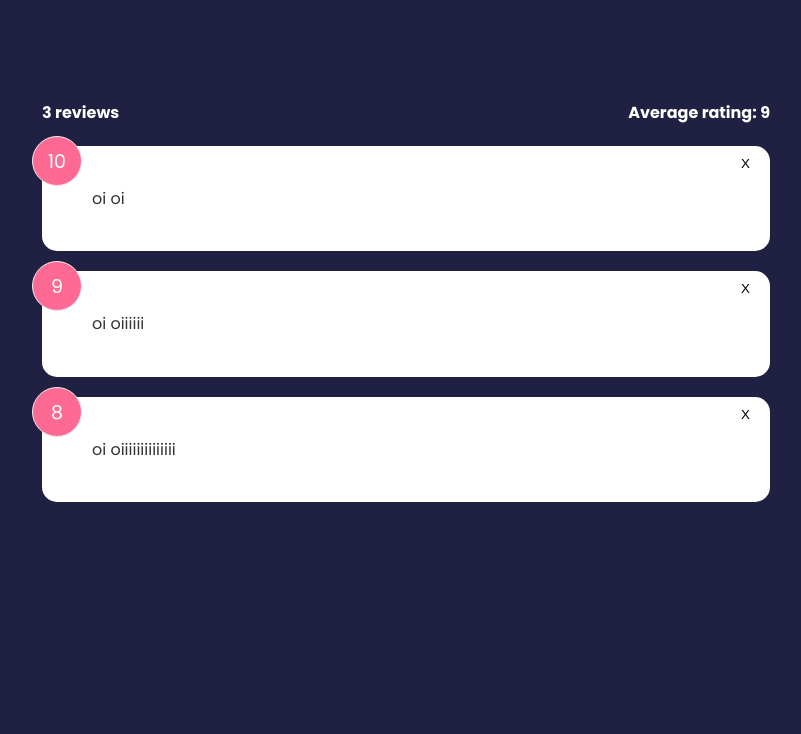
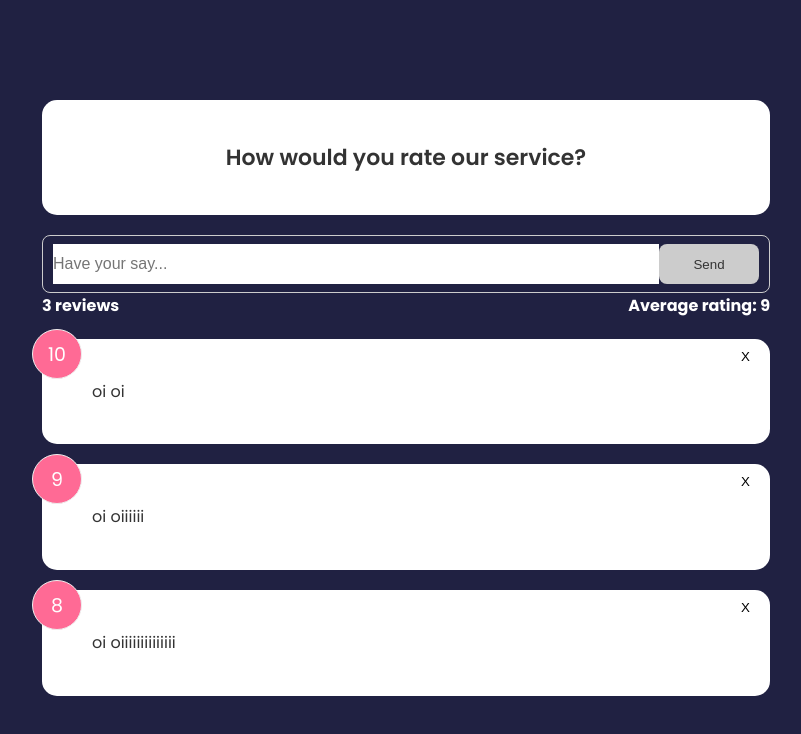
Before and after one commit to jonnyabrams/svelte-feedback-app, a Svelte app: page / in a window 1280 px wide. Shown: the top 734 px of the page, without its empty margins (234-1035 px from the left). Built offline with nearby package versions, Linux system fonts and the light colour scheme.

Commit message:
feat: create form with button

```diff
--- a/src/App.svelte
+++ b/src/App.svelte
@@ -1,4 +1,5 @@
 <script>
+	import FeedbackForm from './components/FeedbackForm.svelte'
 	import FeedbackList from './components/FeedbackList.svelte'
 	import FeedbackStats from './components/FeedbackStats.svelte'
 
@@ -30,6 +31,7 @@
 </script>
 
 <main class="container">
+	<FeedbackForm />
 	<FeedbackStats {count} {average} />
 	<FeedbackList {feedback} on:delete-feedback={deleteFeedback} />
 </main>
--- /dev/null
+++ b/src/components/Button.svelte
@@ -0,0 +1,45 @@
+<script>
+  export let style = 'primary'
+  export let type = 'button'
+  export let disabled = false
+</script>
+
+<button {type} {disabled} class={style}>
+  <slot></slot>
+</button>
+
+<style>
+  button {
+    color: #fff;
+    border: 0;
+    border-radius: 8px;
+    color: #fff;
+    width: 100px;
+    height: 40px;
+    cursor: pointer;
+  }
+
+  .primary {
+    background-color: #202142;
+  }
+
+  .secondary {
+    background: #ff6a95;
+  }
+
+  button:hover {
+    transform: scale(0.98);
+    opacity: 0.9;
+  }
+
+  button:disabled{
+    background-color: #cccccc;
+    color: #333;
+    cursor:auto;
+  }
+
+  button:disabled:hover{
+    transform:scale(1);
+    opacity: 1;
+  }
+</style>
--- /dev/null
+++ b/src/components/FeedbackForm.svelte
@@ -0,0 +1,57 @@
+<script>
+  import Card from "./Card.svelte";
+  import Button from "./Button.svelte";
+
+  let text = ""
+  let btnDisabled = true
+</script>
+
+<Card>
+  <header>
+    <h2>How would you rate our service?</h2>
+  </header>
+</Card>
+<form>
+  <div class="input-group">
+    <input type="text" bind:value = {text} placeholder="Have your say...">
+    <Button disabled={btnDisabled} type="submit">Send</Button>
+  </div>
+</form>
+
+<style>
+  header {
+    max-width: 400px;
+    margin: auto;
+  }
+
+  header h2 {
+    font-size: 22px;
+    font-weight: 600;
+    text-align: center;
+  }
+
+  .input-group {
+    display: flex;
+    flex-direction: row;
+    border: 1px solid #ccc;
+    padding: 8px 10px;
+    border-radius: 8px;
+    margin-top: 15px;
+  }
+
+  input {
+    flex-grow: 2;
+    border: none;
+    font-size: 16px;
+  }
+
+  input:focus {
+    outline: none;
+  }
+
+  .message{
+    padding-top: 10px;
+    text-align: center;
+    color: rebeccapurple;
+  }
+</style>
```
